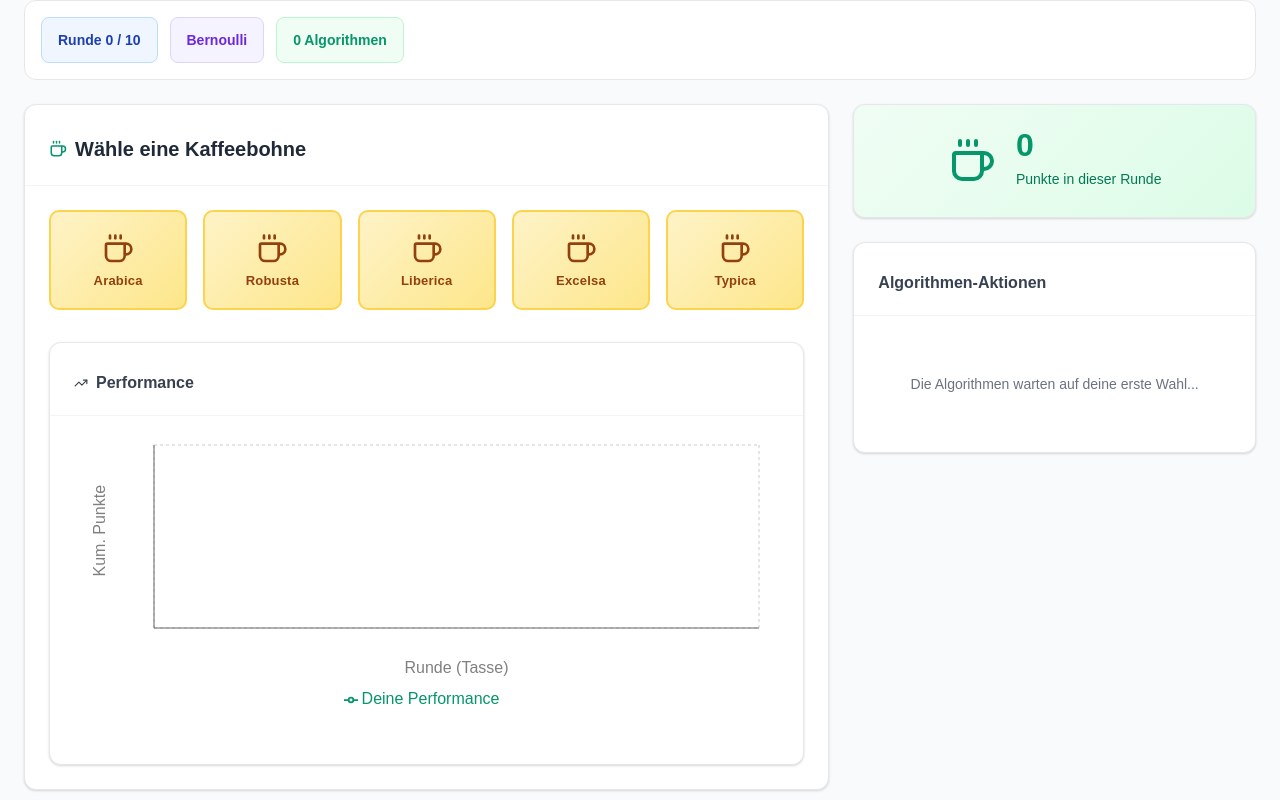
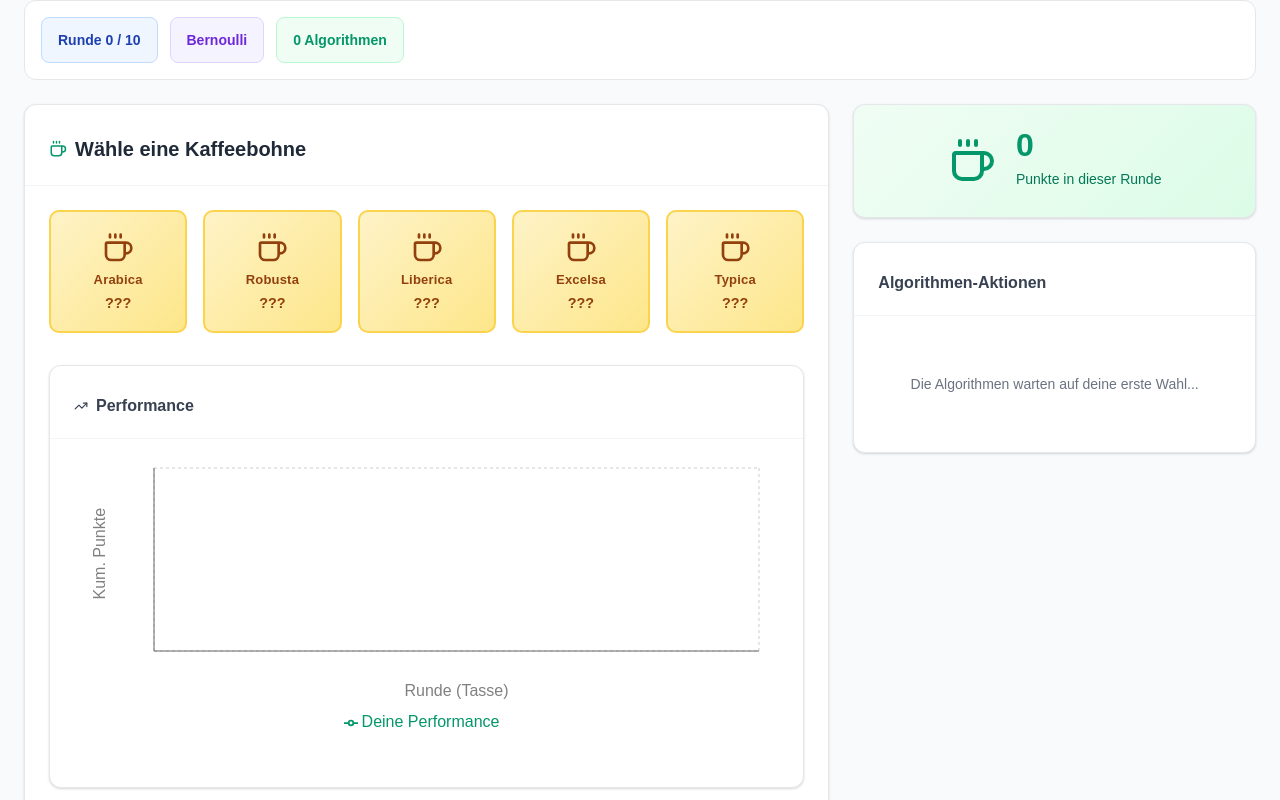
Before and after one commit to winnemo/BanditTool, a React (Vite) app in the folder banditTool/: page / in a window 1280 px wide. Both pictures are taken after a click on the button "Spiel starten!". Shown: the part 2387-3187 px from the top of the page. Built offline with nearby package versions, Linux system fonts and the light colour scheme.

Commit message:
Durchschnittswerte

```diff
--- a/banditTool/src/components/configuration.tsx
+++ b/banditTool/src/components/configuration.tsx
@@ -103,10 +103,10 @@ export function ConfigPanel({
 
         const parsedValue = typeof config[field] === 'number' ? parseInt(value, 10) : value;
 
-        if (field === 'numActions' && (parsedValue < 1 || parsedValue > 10)) return;
+
+        if (field === 'numActions' && (parsedValue < 1 || parsedValue > 10 )) return;
 
         if (field === 'numIterations' && (parsedValue < 1 || parsedValue > 50)) return;
-
 
 
         setConfig({ ...config, [field]: parsedValue });
--- a/banditTool/src/components/game.css
+++ b/banditTool/src/components/game.css
@@ -511,3 +511,7 @@
     border-left: 4px solid #059669;
     font-family: 'Courier New', Courier, monospace;
 }
+
+.bean-stat-overlay{
+    font-size: 0.9rem;
+}
--- a/banditTool/src/components/game.tsx
+++ b/banditTool/src/components/game.tsx
@@ -3,6 +3,7 @@ import { LineChart, Line, XAxis, YAxis, CartesianGrid, Tooltip, Legend, Responsi
 import { PLAYER_COLOR, ALGORITHM_COLORS } from '../utils/styleConstants';
 import { useState, useEffect } from 'react';
 import { createPortal } from 'react-dom';
+import {type DrugStats} from '../hooks/useGameLogic';
 import './game.css';
 
 // Die Typen aus dem useGameLogic Hook importieren/neu definieren
@@ -24,6 +25,7 @@ interface PayloadEntry {
 interface GameState {
     currentPatient: number;
     savedLives: number;
+    drugStats: DrugStats;
 }
 interface Config {
     numActions: number;
@@ -243,8 +245,8 @@ const CoffeeBeans = [
     "Bourbon",
     "Geisha",
     "Maragogype",
-    "Kopi Luwak",
-    "Jamaica Blue Mountain"
+    "Mokka",
+    "Java"
 ];
 
 
@@ -322,17 +324,46 @@ export function GameArea({
 
                     <div className="card-content">
                         <div className="beans-grid-compact">
-                            {Array.from({ length: config.numActions }, (_, index) => (
+                            {Array.from({length: config.numActions}, (_, index) => {
+
+                                const drugKey = `drug${index}`;
+                                const stats = gameState.drugStats[drugKey];
+
+                                let displayText = "???";
+                                let isNotClicked = true;
+
+                                // Prüfen, ob die Bohne schon geklickt wurde
+                                if (stats && stats.attempts > 0) {
+                                    isNotClicked = false;
+                                    const meanReward = stats.sumOfRewards / stats.attempts;
+
+                                    // Text je nach Bandit-Typ formatieren
+                                    if (config.banditType === 'bernoulli') {
+                                        displayText = `Ø: ${(meanReward * 100).toFixed(0)}%`;
+                                    } else {
+                                        displayText = `Ø: ${meanReward.toFixed(1)} / 10`;
+                                    }
+                                }
+
+                                return (
                                     <button
                                         key={index + 1}
                                         onClick={() => onBeanClick(index)}
-                                    className="bean-button"
+                                        className="bean-button" // Button-Styling bleibt gleich
                                         disabled={isGameComplete}
                                     >
-                                    <Coffee className="bean-icon" />
+                                        <Coffee className="bean-icon"/>
                                         <span className="bean-text">{CoffeeBeans[index]}</span>
+
+                                        <span
+                                            className={`bean-stat-overlay ${isNotClicked ? 'not-clicked' : ''}`}
+                                        >
+                        {displayText}
+                    </span>
+
                                     </button>
-                            ))}
+                                );
+                            })}
                         </div>
 
                         {/* Performance Chart (Logik aus PerformanceChart.tsx übernommen) */}
@@ -344,7 +375,8 @@ export function GameArea({
                             </div>
                             <div className="card-content">
                                 <ResponsiveContainer width="100%" height={300}>
-                                    <LineChart data={algorithmPerformance} margin={{top: 5, right: 20, left: 20, bottom: 25}}>
+                                    <LineChart data={algorithmPerformance}
+                                               margin={{top: 5, right: 20, left: 20, bottom: 25}}>
                                         <CartesianGrid strokeDasharray="3 3"/>
                                         <XAxis
                                             dataKey="patient"
@@ -431,7 +463,6 @@ export function GameArea({
                 </div>
 
 
-
                 {/* Algorithm Actions */}
                 <div className="card">
                     <div className="card-header">
@@ -457,7 +488,6 @@ export function GameArea({
                                             <div key={state.name} className="algo-result-box"
                                                  style={{borderColor: color, color: color}}>
 
-                                                {/* --- START: MODIFIZIERTER HEADER --- */}
                                                 <div className="algo-header">
                                                     {/* Wrapper für Name + Info-Button */}
                                                     <div className="algorithm-action-name-wrapper">
@@ -472,7 +502,6 @@ export function GameArea({
                                                     </div>
                                                     <span>wählt {CoffeeBeans[state.choice]} </span>
                                                 </div>
-                                                {/* --- ENDE: MODIFIZIERTER HEADER --- */}
 
                                                 <div className="algo-outcome">
                                                     {config.banditType === 'bernoulli' ? (
@@ -488,7 +517,6 @@ export function GameArea({
                                                     )}
                                                 </div>
 
-                                                {/* --- START: HINZUGEFÜGTER POPOVER-AUFRUF --- */}
                                                 <AlgorithmPopover
                                                     isOpen={openAlgorithm === state.name}
                                                     onClose={() => setOpenAlgorithm(null)}
@@ -497,7 +525,6 @@ export function GameArea({
                                                     pseudocode={info.pseudocode}
                                                     complexity={info.complexity}
                                                 />
-                                                {/* --- ENDE: HINZUGEFÜGTER POPOVER-AUFRUF --- */}
 
                                             </div>
                                         );
```
Also changed, not shown: 1 other file (tests, documents, lock files or other folders). Lines whose indentation alone changed are shown as unchanged.
